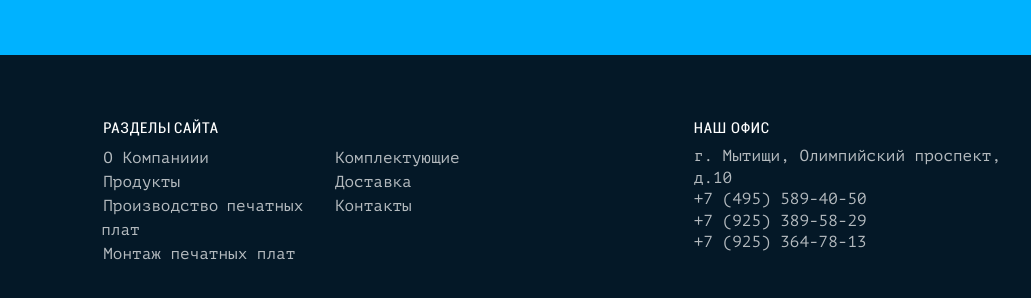
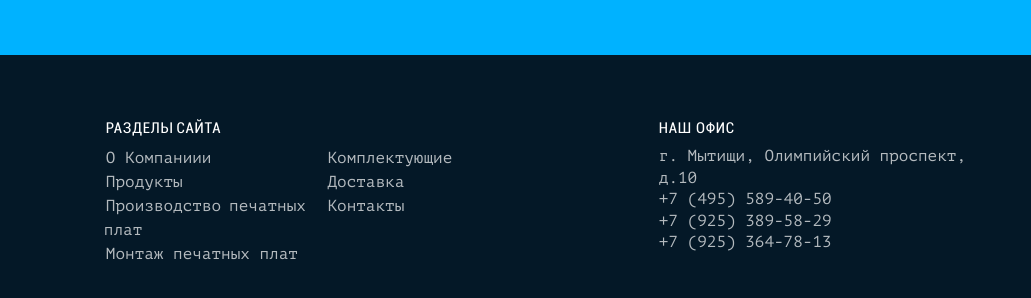
Before and after one commit to korvet07/smart_device, a website built with webpack: page source/index.html in a window 1280 px wide. Shown: the part 3911-4209 px from the top of the page, 249-1280 px from the left. Built offline with nearby package versions, Linux system fonts and the light colour scheme; files whose address does not match are found by name.

Commit message:
final fix

```diff
--- a/source/sass/blocks/page-footer-accordion.scss
+++ b/source/sass/blocks/page-footer-accordion.scss
@@ -20,6 +20,11 @@
   background: transparent;
   border: none;
   margin: 0;
+  margin-right: 35px;
+
+  @include vp-1279 {
+    margin: 0;
+  }
 
   @include vp-767 {
     padding-bottom: 20px;
--- a/source/sass/blocks/page-footer.scss
+++ b/source/sass/blocks/page-footer.scss
@@ -30,10 +30,6 @@
   @include vp-1023 {
     display: block;
   }
-}
-
-.page-footer__list:first-child {
-  margin-right: 10px;
 }
 
 .page-footer-accordion__wrapper .page-footer__btn {
@@ -71,12 +67,15 @@
 }
 
 .page-footer__social {
-  margin-right: 7.6vw;
+  margin-right: 7.8vw;
+
+  @include vp-1279 {
+    margin: 0;
+  }
 
   @include vp-1023 {
     flex-basis: 100%;
     flex-grow: 1;
-    margin: 0;
   }
 }
 
```
Also changed, not shown: build/css/style.css, build/css/style.min.css, 1 other file.
